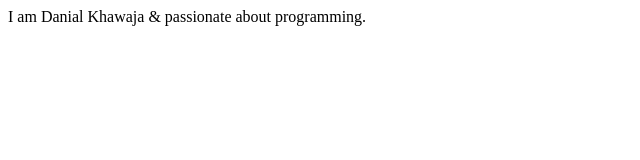
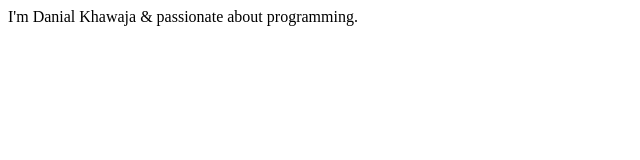
Before and after one commit to danialkhawaja02/bootcamp-piaic-20, a plain HTML site: page index.html in a window 1280 px wide. Shown: the full height of the page, 0-640 px from the left. Drawn offline with Linux system fonts and the light colour scheme.

Commit message:
Update index.html

```diff
--- a/index.html
+++ b/index.html
@@ -7,7 +7,7 @@
 </head>
 <body>
     <div>
-        I am Danial Khawaja & passionate about programming.
+        I'm Danial Khawaja & passionate about programming.
     </div>
 </body>
 </html>
```
